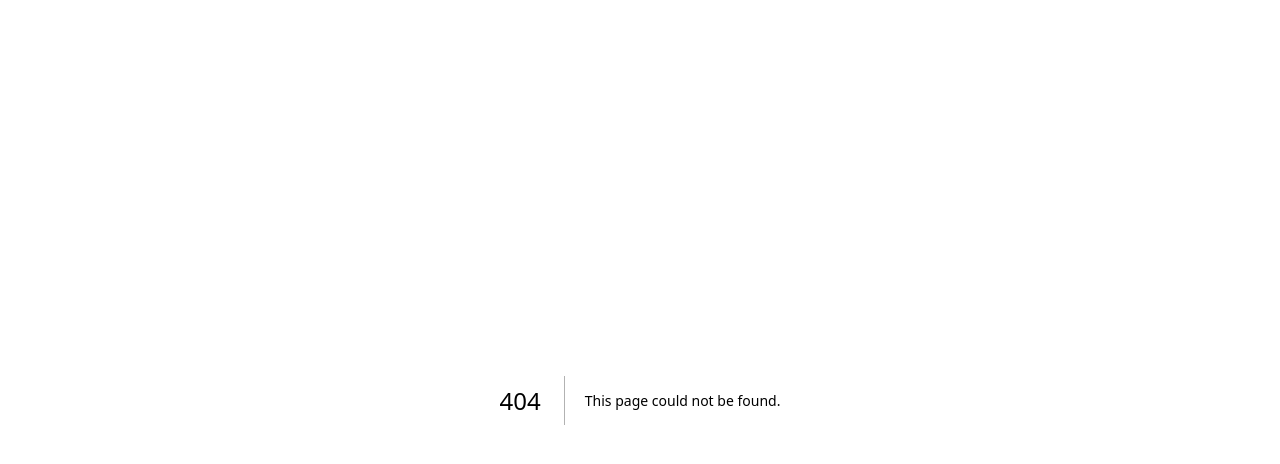
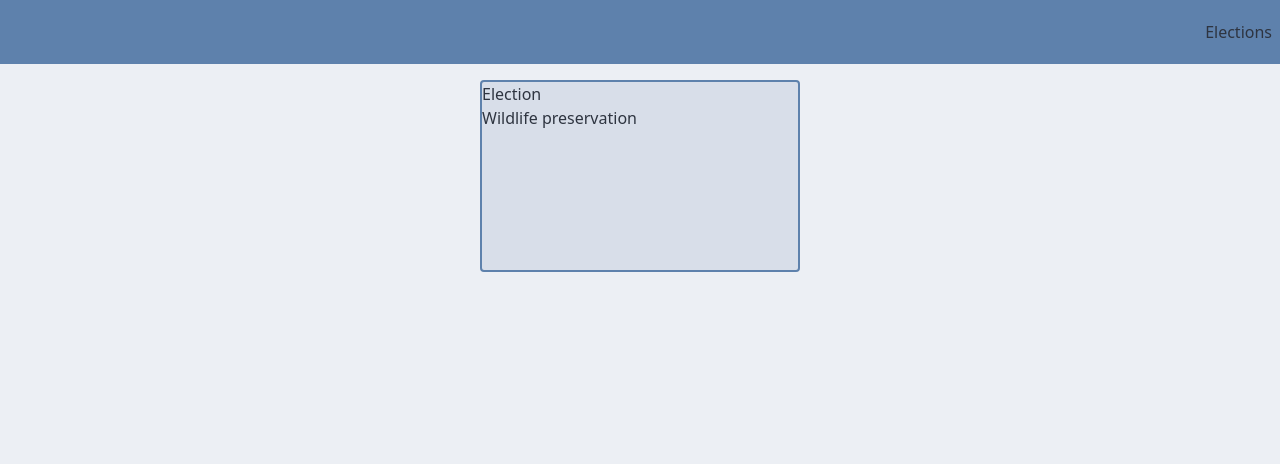
Before and after one commit to DefyCab/final_assignment, a Next.js app: page /elections/election in a window 1280 px wide. Before the commit this address had no page. Shown: the top 464 px of the page. Built offline with nearby package versions, Linux system fonts and the light colour scheme.

Commit message:
adding style and content to election.tsx

```diff
--- /dev/null
+++ b/src/app/elections/election/page.tsx
@@ -0,0 +1,11 @@
+import { Navbar } from "@/app/features";
+import { Election } from "@/app/features/elections/components/election";
+
+export default function Page() {
+  return (
+    <>
+      <Navbar />
+      <Election />
+    </>
+  );
+}
--- /dev/null
+++ b/src/app/features/elections/components/election.tsx
@@ -0,0 +1,20 @@
+import { electionService } from "../instance";
+
+export async function Election() {
+  const election = await electionService.get(
+    "a9deb747-96c2-4ca5-b21d-34e6a40c1e40"
+  );
+
+  return (
+    <main className="flex justify-center">
+      <section className="w-80 h-48 bg-base-300 mt-4 border-solid border-2 border-primary rounded">
+        <h1>Election</h1>
+        <article>
+          {election.map((e) => (
+            <p key={e.id}>{e.issue}</p>
+          ))}
+        </article>
+      </section>
+    </main>
+  );
+}
```
